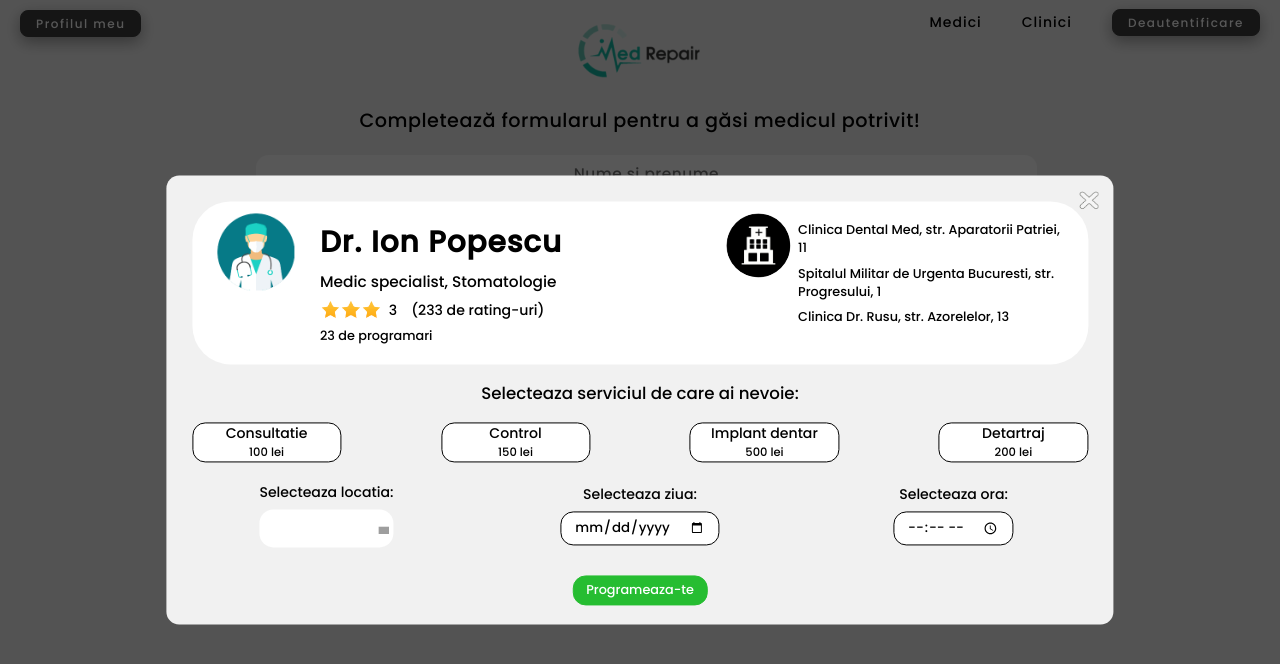
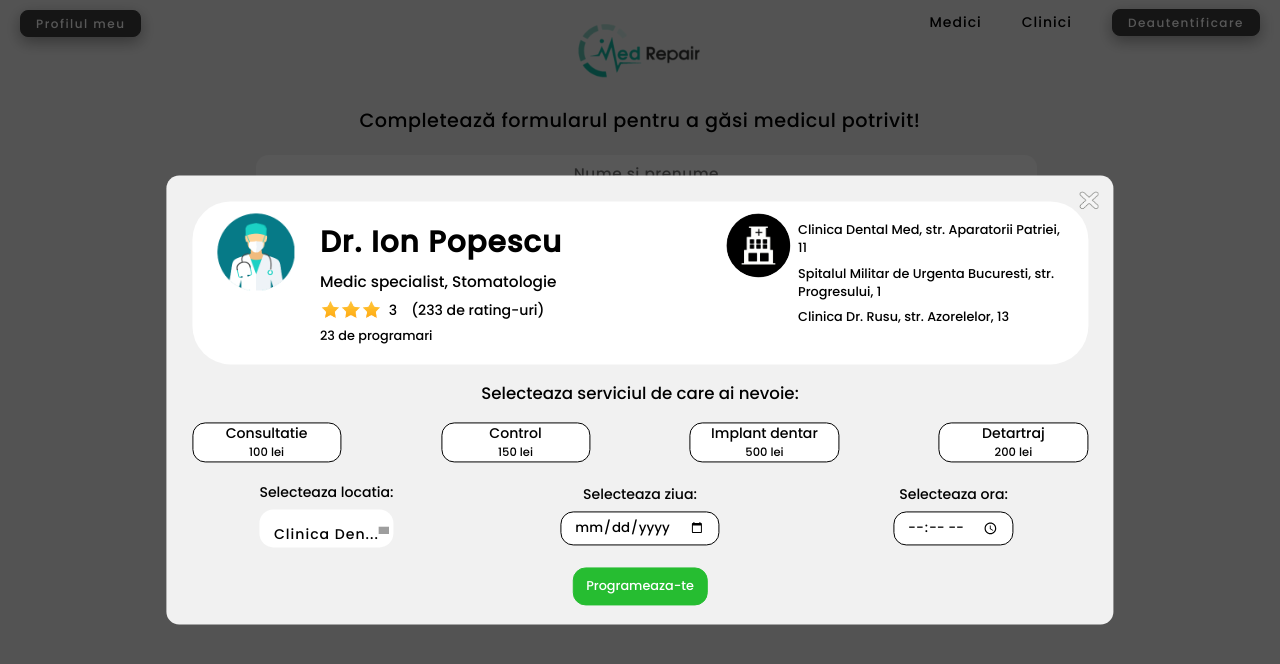
Before and after one commit to CazamirTeodor/med-repair, a React (Create React App) app in the folder med-repair/: page /medics in a window 1280 px wide. Both pictures are taken after a click on the element "Dr. Ion Popescu". Shown: the top 664 px of the page. Built offline with nearby package versions, Linux system fonts and the light colour scheme; grey boxes are pictures that could not be loaded.

Commit message:
Added notification after appointment made

```diff
--- a/med-repair/src/components/MedicPopup.css
+++ b/med-repair/src/components/MedicPopup.css
@@ -200,6 +200,8 @@
     left: 50%;
     transform: translateX(-50%);
     width: fit-content;
+    min-width: 8vw;
+    min-height: 3vw;
     padding: 0.4vw 1vw;
     background-color: rgb(38, 189, 49);
     border: 1px solid rgb(38, 189, 49);
--- a/med-repair/src/components/MedicPopup.js
+++ b/med-repair/src/components/MedicPopup.js
@@ -7,6 +7,27 @@ import "./MedicPopup.css";
 import DropdownList from "./DropdownList";
 
 class MedicPopup extends React.Component {
+  constructor(props) {
+    super(props);
+    this.state = {
+      loading: false,
+    };
+  }
+
+  makeAppointment = () => {
+    this.setState({
+      loading: true,
+    });
+    setTimeout(() => {
+      this.setState({
+        loading: false,
+      });
+      this.props.onClick();
+    }, 3000);
+
+
+  };
+
   render() {
     var medic_details = {
       name: "Dr. Ion Popescu",
@@ -21,6 +42,7 @@ class MedicPopup extends React.Component {
         "Clinica Dr. Rusu, str. Azorelelor, 13",
       ],
     };
+
     return (
       <div className="medic-popup">
         <div className="medic-popup-content">
@@ -80,7 +102,10 @@ class MedicPopup extends React.Component {
           <div className="filters-wrapper">
             <div className="filter">
               <p className="text">Selecteaza locatia:</p>
-              <DropdownList options={["Medic", "Clinica"]} />
+              <DropdownList
+                default={"Clinica Den..."}
+                options={["Medic", "Clinica"]}
+              />
             </div>
             <div className="filter">
               <p className="text">Selecteaza ziua:</p>
@@ -91,9 +116,16 @@ class MedicPopup extends React.Component {
               <input type="time" />
             </div>
           </div>
-          <div className="appointment-button" onClick={this.props.onClick}>
-                    <p className="text">Programeaza-te</p>
-          </div>
+          <button className="appointment-button" onClick={this.makeAppointment}>
+            {this.state.loading ? (
+              <div className="progress-bar">
+                <div className="circle border"></div>
+              </div>
+            ) : (
+              <p className="text">Programeaza-te</p>
+            )}
+          </button>
+
         </div>
       </div>
     );
--- a/med-repair/src/pages/Search.js
+++ b/med-repair/src/pages/Search.js
@@ -9,18 +9,34 @@ import ClinicIcon from "../assets/images/clinic.jpeg";
 import "./Search.css";
 import MedicPopup from "../components/MedicPopup";
 import ClinicPopup from "../components/ClinicPopup";
+import Notification from "../components/Notification";
 
 class Search extends React.Component {
   constructor(props) {
     super(props);
     this.state = {
       displayPopup: false,
+      notificationMsg: "",
     };
   }
 
   togglePopup = () => {
     console.log("togglePopup");
-    this.setState({ displayPopup: !this.state.displayPopup });
+    if (this.state.displayPopup === true) {
+      this.setState({
+        displayPopup: !this.state.displayPopup,
+        notificationMsg: "Programare efectuata cu succes!",
+      });
+      setTimeout(() => {
+        this.setState({
+          notificationMsg: "",
+        });
+      }, 4000);
+    } else {
+      this.setState({
+        displayPopup: !this.state.displayPopup,
+      });
+    }
   };
 
   render() {
@@ -47,27 +63,22 @@ class Search extends React.Component {
       },
       {
         name: "Dr. Marian Georgescu",
-        rating: 4
+        rating: 4,
       },
       {
         name: "Dr. Alex Marghescu",
-        rating: 5
-      }
-
+        rating: 5,
+      },
     ];
 
     return (
       <div className="search-page">
-        {
-          this.state.displayPopup &&
-          (this.props.type === "medics") &&
-          <MedicPopup onClick={this.togglePopup}/>
-        }
-        {
-          this.state.displayPopup &&
-          (this.props.type === "clinics") &&
-          <ClinicPopup onClick={this.togglePopup}/>
-        }
+        {this.state.displayPopup && this.props.type === "medics" && (
+          <MedicPopup onClick={this.togglePopup} />
+        )}
+        {this.state.displayPopup && this.props.type === "clinics" && (
+          <ClinicPopup onClick={this.togglePopup} />
+        )}
         <div className="page-wrapper">
           <Link className="logo" to="/">
             <img
@@ -128,6 +139,9 @@ class Search extends React.Component {
               </div>
             </div>
             <div className="search-results-list">
+              {this.state.notificationMsg === "" ? null : (
+                <Notification msg={this.state.notificationMsg} type="green" />
+              )}
               {results.map((result) => (
                 <SearchResult
                   onClick={this.togglePopup}
```
